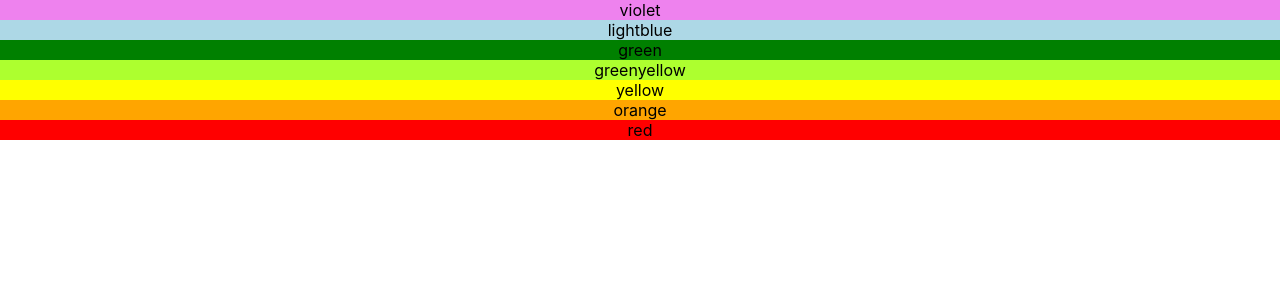
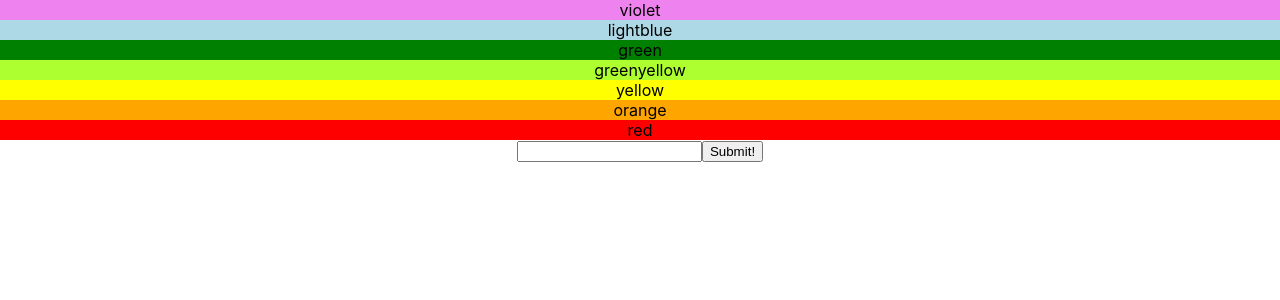
Before and after one commit to tacarter3/react-rainbow, a React (Create React App) app: page / in a window 1280 px wide. Shown: the top 300 px of the page. Built offline with nearby package versions, Linux system fonts and the light colour scheme.

Commit message:
Added spread operator to App.js and handleSubmit to ColorForm.js

```diff
--- a/src/App.js
+++ b/src/App.js
@@ -1,19 +1,26 @@
 import './App.css';
 import React, { useState } from 'react'
 import ColorBlock from './ColorBlock';
+import ColorForm from './ColorForm';
 
 function App() {
   let [colors, setColors] = useState(['violet', 'lightblue', 'green', 'greenyellow', 'yellow', 'orange', 'red'])
 
-  let colorMap = colors.map((color, i) => {
-    return (
-      <ColorBlock key={i} color={color}/>
-    )
-  })
+  const addColor = (newColor) => {
+    setColors([...colors, newColor])
+  }
+  // let colorMap = colors.map((color, i) => {
+  //   return (
+  //     <ColorBlock key={i} color={color}/>
+  //   )
+  // })
 
   return (
     <div className="App">
-      {colorMap}
+      {colors.map((color, i) =>
+        <ColorBlock key={i} color={color} />
+        )}
+        <ColorForm addColor={addColor} />
     </div>
   );
 }
--- a/src/ColorForm.js
+++ b/src/ColorForm.js
@@ -3,13 +3,22 @@ import React, { useState } from "react"
 function ColorForm(props) {
     let [input, setInput] = useState(" ")
 
+    const handleSubmit = (e) => {
+        e.preventDefault()
+        props.addColor(input)
+    }
+
+
     return (
         <div>
-            <form>
+            <form onSubmit={handleSubmit}>
                 <input type="text"
-                onChange={ (e) => setInput (e.target.value) } />
+                onChange={ (e) => setInput(e.target.value) } />
                 <button type="submit">Submit!</button>
             </form>
         </div>
     )
 }
+
+
+export default ColorForm
```
